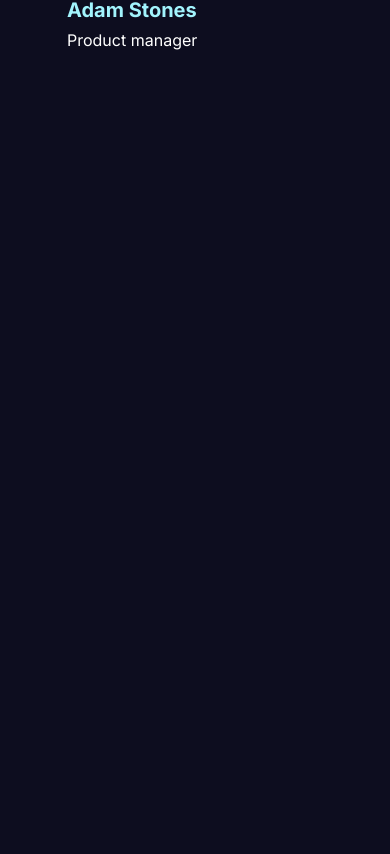
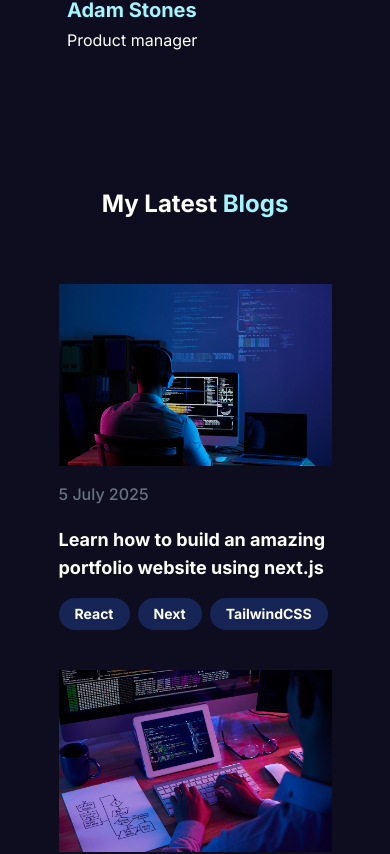
Before and after one commit to Nick-Salifu/web_portfolio, a Next.js app: page / in a window 390 px wide. Shown: the part 6140-6994 px from the top of the page. Before the commit the page ends 6264 px from the top, so only its background shows below. Built offline with nearby package versions, Linux system fonts and the light colour scheme.

Commit message:
completed the blog section

```diff
--- /dev/null
+++ b/components/Home/Blog/Blog.jsx
@@ -0,0 +1,28 @@
+import BlogCard from "./BlogCard"
+
+const Blog = () => {
+  return (
+    <div className="py-16">
+        <h1 className="text-center text-2xl md:text-4xl xl:text-5xl text-white font-bold">
+             My Latest {" "}
+            <span className="text-cyan-200">Blogs</span>
+        </h1>
+        <div className="w-[70%] mx-auto grid grid-cols-1 xl:grid-cols-3 xl:gap-4 gap-10 items-center mt-16">
+            <BlogCard
+                image="/images/b1.jpg"
+                title="Learn how to build an amazing portfolio website using next.js"
+            />
+            <BlogCard
+                image="/images/b2.jpg"
+                title="Learn how to build an amazing blog website using next.js"
+            />
+            <BlogCard
+                image="/images/b3.jpg"
+                title="Learn how to build an amazing AI website using next.js"
+            />
+        </div>
+    </div>
+  )
+}
+
+export default Blog
--- /dev/null
+++ b/components/Home/Blog/BlogCard.jsx
@@ -0,0 +1,28 @@
+import Image from "next/image"
+
+const BlogCard = ({image, title}) => {
+  return (
+    <div>
+        <Image
+            src={image}
+            alt="blog"
+            width={500}
+            height={500}
+            className="object-cover"
+        />
+        <p className="mt-4 text-gray-500 text-base sm:text-lg font-medium">
+            5 July 2025
+        </p>
+        <h1 className="mt-5 text-lg sm:text-xl font-bold text-white hover:underline hover:text-cyan-300 cursor-pointer transition-all duration-300">
+            {title}
+        </h1>
+        <div className="mt-4 flex items-center gap-2">
+            <p className="px-4 py-1.5 bg-blue-950 text-white text-sm sm:text-base font-bold rounded-full">React</p>
+            <p className="px-4 py-1.5 bg-blue-950 text-white text-sm sm:text-base font-bold rounded-full">Next</p>
+            <p className="px-4 py-1.5 bg-blue-950 text-white text-sm sm:text-base font-bold rounded-full">TailwindCSS</p>
+        </div>
+    </div>
+  )
+}
+
+export default BlogCard
--- a/components/Home/Home.jsx
+++ b/components/Home/Home.jsx
@@ -1,3 +1,4 @@
+import Blog from "./Blog/Blog"
 import ClientReview from "./ClientReview/ClientReview"
 import Hero from "./Hero/Hero"
 import Projects from "./Projects/Projects"
@@ -14,6 +15,7 @@ const Home = () => {
       <Projects />
       <Skills />
       <ClientReview />
+      <Blog />
     </div>
   )
 }
```
